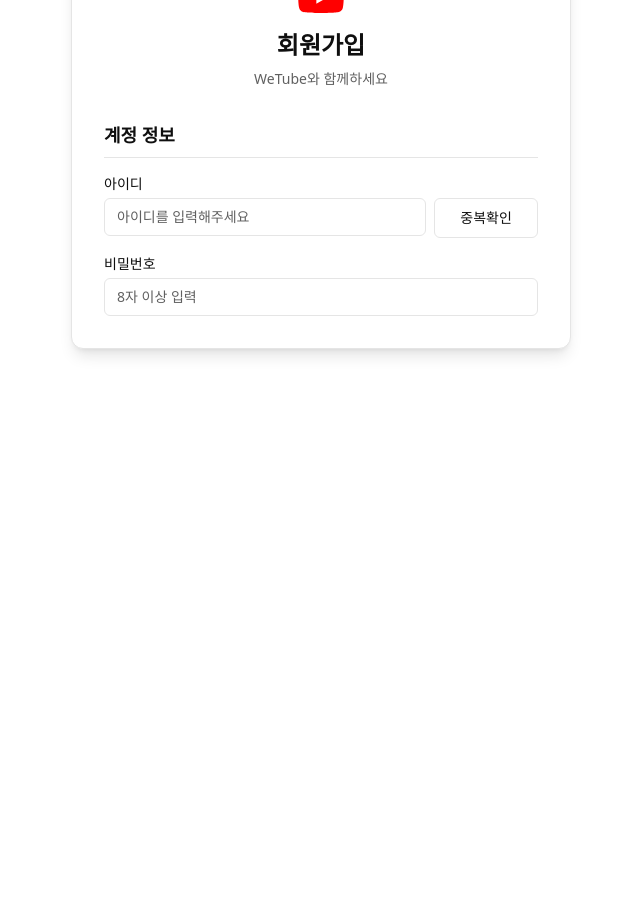
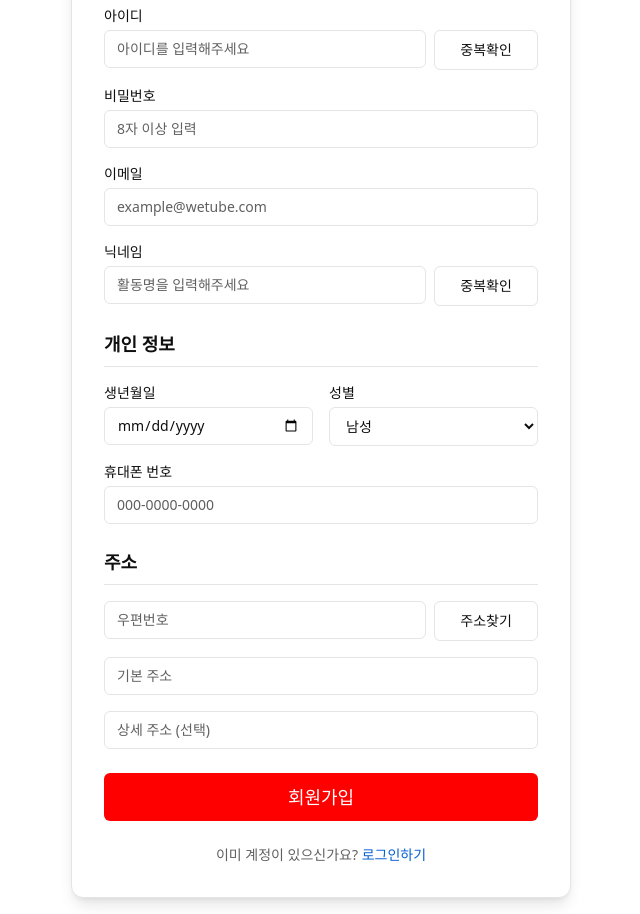
Before and after one commit to drasla/lecture-react-wetube-frontend, a React (Vite) app: page /sign-up in a window 1280 px wide. Shown: the part 300-1214 px from the top of the page, without its empty margins (319-959 px from the left). Before the commit the page ends 832 px from the top, so only its background shows below. Built offline with nearby package versions, Linux system fonts and the light colour scheme; no server answers.

Commit message:
axios + check-username 통신 완료

```diff
--- /dev/null
+++ b/src/api/axios.ts
@@ -0,0 +1,15 @@
+import axios from "axios";
+
+// 백엔드와의 통신을 할 때 기본적으로 갖춰야 하는 형식을 만듦
+export const api = axios.create({
+    baseURL: import.meta.env.VITE_BASE_URL,
+    // 요청(Request)를 보낼 때의 내 신원정보를 담는 header에 기록
+    headers: {
+        // 내가 지금 뭔가를 보내려고 할 때, 그 body가 json(객체) 형태로 이루어졌음을 표기
+        // Content-Type은 정해져 있는 규칙
+        "Content-Type": "application/json",
+
+        // x-client-key는 백엔드에서 요청을 한 내용임 (인터넷 상에서 정해진 규칙 X)
+        "x-client-key": import.meta.env.VITE_API_KEY,
+    }
+});
--- a/src/pages/(auth)/SignUp.tsx
+++ b/src/pages/(auth)/SignUp.tsx
@@ -3,6 +3,9 @@ import { twMerge } from "tailwind-merge";
 import { FaYoutube } from "react-icons/fa";
 import Input from "../../components/ui/Input.tsx";
 import Button from "../../components/ui/Button.tsx";
+import { Link } from "react-router";
+import { api } from "../../api/axios.ts";
+import { useState } from "react";
 
 type SignUpFormData = {
     username: string;
@@ -18,11 +21,47 @@ type SignUpFormData = {
 };
 
 function SignUp() {
+    const [isUsernameChecked, setIsUsernameChecked] = useState(false);
+    const [usernameMessage, setUsernameMessage] = useState("");
+
     const {
         register,
         handleSubmit,
+        getValues,
+        setError,
+        clearErrors,
         formState: { errors, isSubmitting },
     } = useForm<SignUpFormData>();
+
+    const handleCheckUsername = async () => {
+        const username = getValues("username");
+        if (!username) {
+            setError("username", { message: "아이디를 입력해주세요." });
+            return;
+        }
+
+        try {
+            // 백엔드에게 요청을 하고,
+            const response = await api.post("/auth/check-username", {
+                username: username,
+            });
+            const { isAvailable, message } = response.data;
+
+            if (isAvailable) {
+                // 가능하다라고 답변을 받으면 가능하다는 것을 화면에 출력
+                setIsUsernameChecked(true);
+                setUsernameMessage("사용 가능한 아이디입니다.");
+                clearErrors("username");
+            } else {
+                // 불가능하다라고 답변을 받으면 불가능하다는 것을 화면에 출력
+                setIsUsernameChecked(false);
+                setError("username", { message: message})
+            }
+        } catch (e) {
+            console.log(e);
+            setError("username", { message: "중복 확인 중 오류가 발생되었습니다." });
+        }
+    };
 
     return (
         <div
@@ -58,11 +97,65 @@ function SignUp() {
                             <Input
                                 label={"아이디"}
                                 placeholder={"아이디를 입력해주세요"}
-                                {...register("username", {
+                                registration={register("username", {
                                     required: "아이디는 필수입니다.",
                                     minLength: { value: 4, message: "4자 이상 입력해주세요." },
+                                    onChange: () => {
+                                        // 중복확인을 해서 통과했을 때 사용자가 또 ID를 바꾼다면
+                                        // 허가 사항을 취소할 필요가 있음
+                                        setIsUsernameChecked(false);
+                                        setUsernameMessage("");
+                                    }
                                 })}
                                 error={errors.username?.message}
+                            />
+                            <Button
+                                type={"button"}
+                                variant={"secondary"}
+                                onClick={handleCheckUsername}
+                                className={twMerge(["w-32", "mt-6", "text-sm"])}>
+                                중복확인
+                            </Button>
+                        </div>
+                        {isUsernameChecked && (
+                            <p className={twMerge(["text-success-main", "text-xs", "mt-[-10px]"])}>
+                                {usernameMessage}
+                            </p>
+                        )}
+
+                        <Input
+                            type={"password"}
+                            label={"비밀번호"}
+                            placeholder={"8자 이상 입력"}
+                            registration={register("password", {
+                                required: "비밀번호는 필수입니다.",
+                                minLength: { value: 8, message: "8자 이상이어야 합니다." },
+                            })}
+                            error={errors.password?.message}
+                        />
+
+                        <Input
+                            label={"이메일"}
+                            type={"email"}
+                            placeholder={"example@wetube.com"}
+                            error={errors.email?.message}
+                            registration={register("email", {
+                                required: "이메일은 필수입니다.",
+                                pattern: {
+                                    value: /^\S+@\S+$/i,
+                                    message: "이메일 형식이 아닙니다.",
+                                },
+                            })}
+                        />
+
+                        <div className={twMerge(["flex", "gap-2"])}>
+                            <Input
+                                label={"닉네임"}
+                                placeholder={"활동명을 입력해주세요"}
+                                registration={register("nickName", {
+                                    required: "닉네임은 필수입니다.",
+                                })}
+                                error={errors.nickName?.message}
                             />
                             <Button
                                 type={"button"}
@@ -71,13 +164,114 @@ function SignUp() {
                                 중복확인
                             </Button>
                         </div>
-                        <Input type={"password"} label={"비밀번호"} placeholder={"8자 이상 입력"}
-                               registration={register("password", {
-                                   required: "비밀번호는 필수입니다.",
-                                   minLength: { value: 8, message: "8자 이상이어야 합니다."}
-                               })}
+                    </div>
+
+                    {/* 개인정보 */}
+                    <div className={"space-y-4"}>
+                        <h3
+                            className={twMerge(
+                                ["pb-2"],
+                                ["text-lg", "font-semibold"],
+                                ["border-b", "border-divider"],
+                            )}>
+                            개인 정보
+                        </h3>
+                        <div className={twMerge(["flex", "justify-between", "gap-4"])}>
+                            <Input
+                                type={"date"}
+                                label={"생년월일"}
+                                registration={register("birthDate", {
+                                    required: "생년월일을 선택해주세요.",
+                                })}
+                                error={errors.birthDate?.message}
+                            />
+                            <div className={twMerge(["flex", "flex-col", "gap-1", "w-full"])}>
+                                <label className={twMerge(["text-sm", "font-medium"])}>성별</label>
+                                <select
+                                    className={twMerge(
+                                        ["w-full", "px-3", "py-2"],
+                                        [
+                                            "text-sm",
+                                            "text-text-default",
+                                            "placeholder:text-text-disabled",
+                                        ],
+                                        [
+                                            "border-divider",
+                                            "border",
+                                            "rounded-md",
+                                            "bg-background-default",
+                                        ],
+                                        ["focus:outline-none", "focus:border-secondary-main"],
+                                    )}
+                                    {...register("gender", { required: true })}>
+                                    <option value={"MALE"}>남성</option>
+                                    <option value={"FEMALE"}>여성</option>
+                                </select>
+                            </div>
+                        </div>
+
+                        <Input
+                            label={"휴대폰 번호"}
+                            placeholder={"000-0000-0000"}
+                            registration={register("phoneNumber", {
+                                required: "전화번호는 필수입니다.",
+                            })}
+                            error={errors.phoneNumber?.message}
                         />
                     </div>
+
+                    {/* 주소 정보 */}
+                    <div className={"space-y-4"}>
+                        <h3
+                            className={twMerge(
+                                ["pb-2"],
+                                ["text-lg", "font-semibold"],
+                                ["border-b", "border-divider"],
+                            )}>
+                            주소
+                        </h3>
+                        <div className={twMerge(["flex", "gap-2"])}>
+                            <Input
+                                readOnly
+                                placeholder={"우편번호"}
+                                registration={register("zipCode", {
+                                    required: "주소는 필수입니다.",
+                                })}
+                                error={errors.zipCode?.message}
+                            />
+                            <Button
+                                type={"button"}
+                                variant={"secondary"}
+                                className={twMerge(["w-32", "text-sm"])}>
+                                주소찾기
+                            </Button>
+                        </div>
+
+                        <Input
+                            placeholder={"기본 주소"}
+                            readOnly
+                            error={errors.address1?.message}
+                            registration={register("address1", { required: "필수" })}
+                        />
+
+                        <Input
+                            placeholder={"상세 주소 (선택)"}
+                            registration={register("address2")}
+                        />
+                    </div>
+
+                    <Button size={"lg"} className={"w-full"} disabled={isSubmitting}>
+                        {isSubmitting ? "가입 중..." : "회원가입"}
+                    </Button>
+
+                    <p className={twMerge(["text-center", "text-sm", "text-text-disabled"])}>
+                        이미 계정이 있으신가요?{" "}
+                        <Link
+                            to={"/sign-in"}
+                            className={twMerge(["text-secondary-main", "hover:underline"])}>
+                            로그인하기
+                        </Link>
+                    </p>
                 </form>
             </div>
         </div>
```
